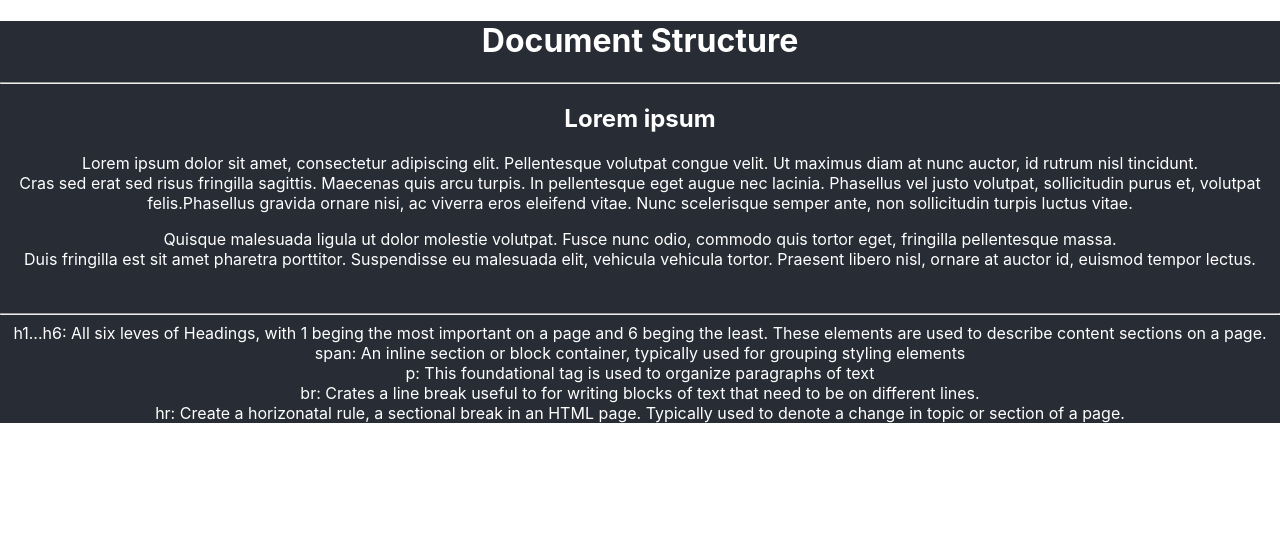
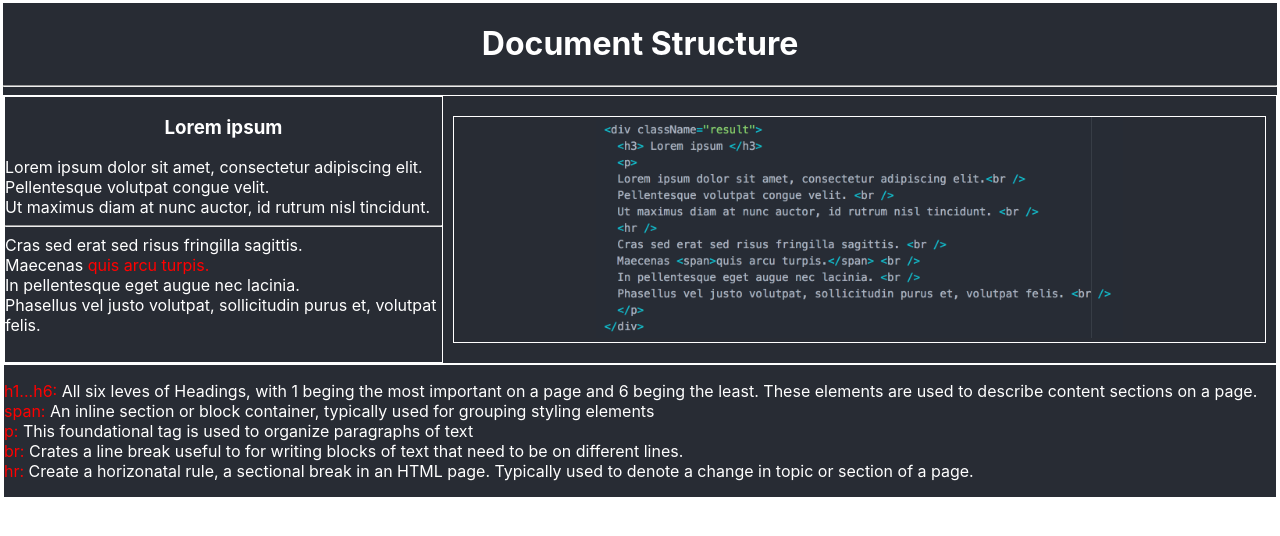
Before and after one commit to cjimenez-tiempodev/hello-world, a React (Create React App) app in the folder App/front-review/: page / in a window 1280 px wide. Shown: the top 536 px of the page. Built offline with nearby package versions, Linux system fonts and the light colour scheme.

Commit message:
App: add document structure definition & code example

```diff
--- a/App/front-review/src/App.css
+++ b/App/front-review/src/App.css
@@ -3,3 +3,32 @@
   background-color: #282c34;
   color: white;
 }
+
+p {
+  text-align: left;
+}
+
+.example {
+  display: flex;
+}
+
+span {
+  color: red;
+}
+
+div {
+  border: solid 1px white;
+}
+
+.result {
+  width: 35%;
+}
+
+.code {
+  width: 65%;
+  margin: 20px 10px;
+}
+
+img {
+  width: inherit;
+}
--- a/App/front-review/src/html/common/constDefinitions.js
+++ b/App/front-review/src/html/common/constDefinitions.js
@@ -6,13 +6,21 @@
   hr : 'Create a horizonatal rule, a sectional break in an HTML page. Typically used to denote a change in topic or section of a page.',
 };
 
-const lorem = {
-  l1 : 'Lorem ipsum dolor sit amet, consectetur adipiscing elit. Pellentesque volutpat congue velit. Ut maximus diam at nunc auctor, id rutrum nisl tincidunt.',
-  l2 : 'Cras sed erat sed risus fringilla sagittis. Maecenas quis arcu turpis. In pellentesque eget augue nec lacinia. Phasellus vel justo volutpat, sollicitudin purus et, volutpat felis.',
-  l3 : 'Phasellus gravida ornare nisi, ac viverra eros eleifend vitae. Nunc scelerisque semper ante, non sollicitudin turpis luctus vitae.',
-  l4 : 'Quisque malesuada ligula ut dolor molestie volutpat. Fusce nunc odio, commodo quis tortor eget, fringilla pellentesque massa.',
-  l5 : ' Duis fringilla est sit amet pharetra porttitor. Suspendisse eu malesuada elit, vehicula vehicula tortor. Praesent libero nisl, ornare at auctor id, euismod tempor lectus.',
-};
+const docStructure = `
+<div>
+  <h3> Lorem ipsum </h3>
+  <p>
+  Lorem ipsum dolor sit amet, consectetur adipiscing elit.<br />
+  Pellentesque volutpat congue velit. <br />
+  Ut maximus diam at nunc auctor, id rutrum nisl tincidunt. <br />
+  <hr />
+  Cras sed erat sed risus fringilla sagittis. <br />
+  Maecenas <span>quis arcu turpis.</span> <br />
+  In pellentesque eget augue nec lacinia. <br />
+  Phasellus vel justo volutpat, sollicitudin purus et, volutpat felis. <br />
+  </p>
+</div>
+`;
 
 export default html5;
-export {lorem};
+export { docStructure};
--- a/App/front-review/src/html/common/documentStructure.js
+++ b/App/front-review/src/html/common/documentStructure.js
@@ -1,35 +1,48 @@
 import React from 'react';
-import html5, {lorem} from './constDefinitions';
+import html5, {docStructure} from './constDefinitions';
+import codeImage from './assets/docStructure.png';
 
 function DocumentStructure(props) {
   return (
     /*
     <div> ... </div>
-    Ageneric container used to denote a page section
+    A generic container used to denote a page section
     */
-    <div>
-
+    <div className = "document">
     <h1>Document Structure</h1>
     <hr />
-    <h2>Lorem ipsum</h2>
+
+    <div className="example">
+
+      <div className="result">
+        <h3> Lorem ipsum </h3>
         <p>
-    {lorem.l1}<br />
-    {lorem.l2}
-    <span>{lorem.l3}</span><br />
+        Lorem ipsum dolor sit amet, consectetur adipiscing elit.<br />
+        Pellentesque volutpat congue velit. <br />
+        Ut maximus diam at nunc auctor, id rutrum nisl tincidunt. <br />
+        <hr />
+        Cras sed erat sed risus fringilla sagittis. <br />
+        Maecenas <span>quis arcu turpis.</span> <br />
+        In pellentesque eget augue nec lacinia. <br />
+        Phasellus vel justo volutpat, sollicitudin purus et, volutpat felis. <br />
         </p>
+      </div>
 
+      <div className="code">
+        <img src={codeImage} />
+      </div>
+
+    </div>
+
+    <div>
       <p>
-    {lorem.l4}<br />
-    {lorem.l5}
-    </p>
-    <br />
-    <hr />
-
         <span>h1...h6: </span>{html5.h1h6}<br />
         <span>span: </span>{html5.span}<br />
         <span>p: </span>{html5.p}<br />
         <span>br: </span>{html5.br}<br />
         <span>hr: </span>{html5.hr}<br />
+      </p>
+    </div>
 
     </div>
   );
```
Also changed, not shown: App/front-review/src/html/common/assets/docStructure.png (added). Lines whose indentation alone changed are shown as unchanged.
